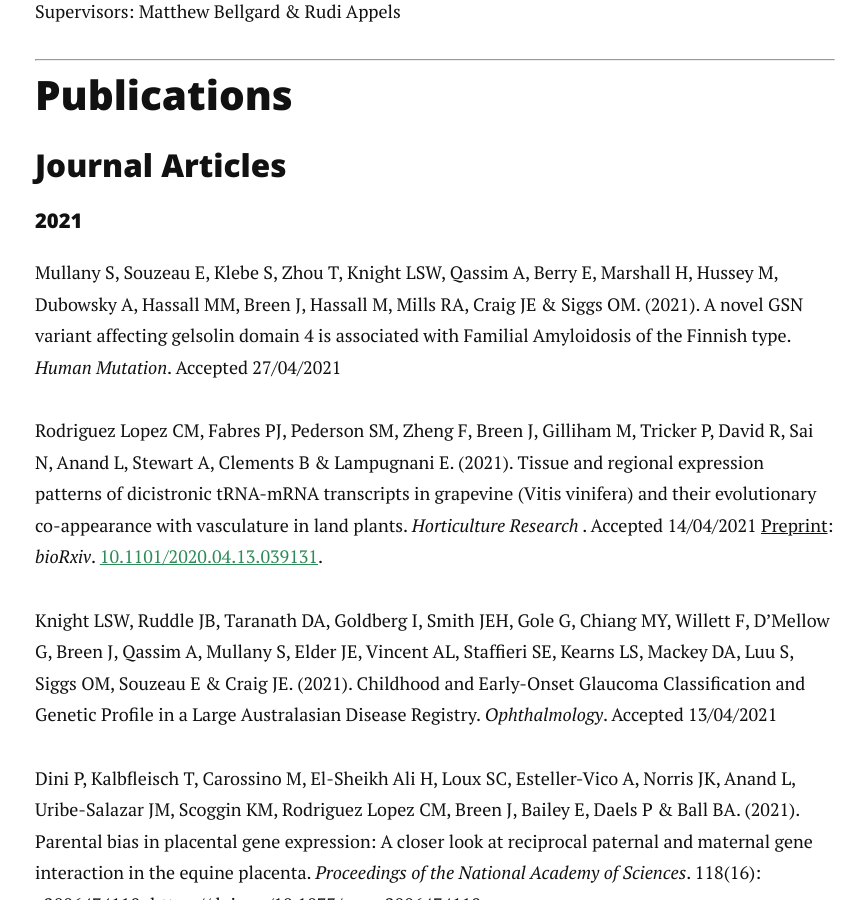
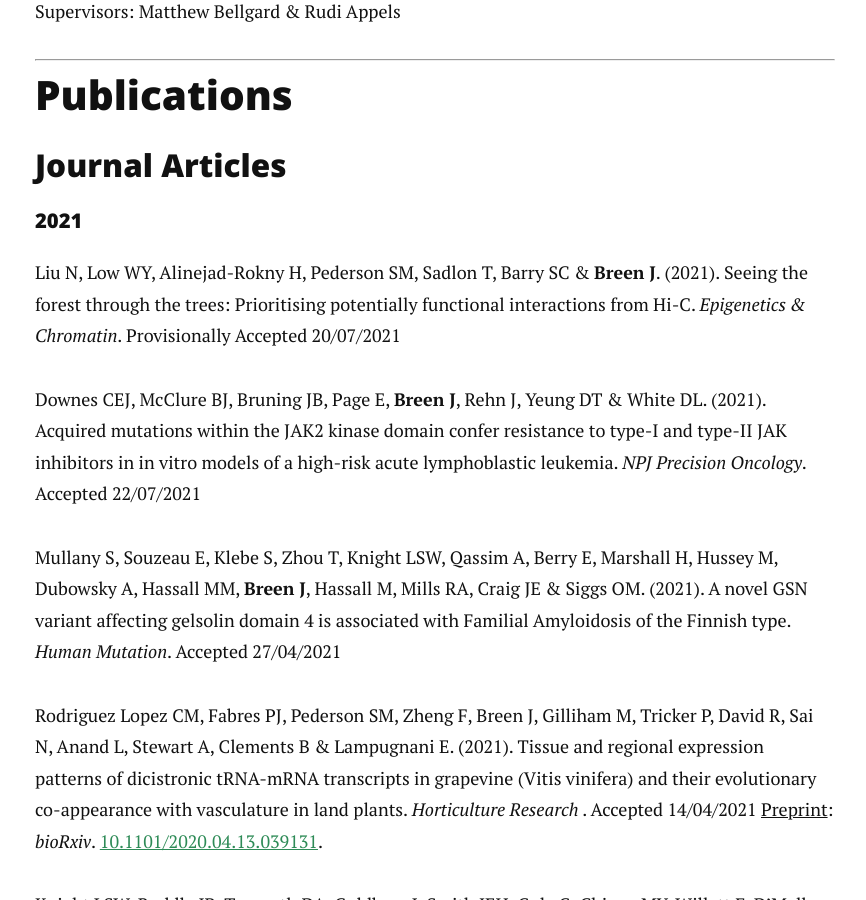
Before and after one commit to jimmybgammyknee/jimmybgammyknee.github.io, a Jekyll site: the page built from cv.md, in a window 1280 px wide and 900 px high, scrolled down 1667 px. Shown: the whole window, without its empty margins (205-1071 px from the left). Built offline with Jekyll 4.4.1, drawn with Linux system fonts in a browser that asks for light colours; nearby versions of some CDN libraries; some of the changed text lies outside the part shown.

Commit message:
new papers

```diff
--- a/cv.md
+++ b/cv.md
@@ -78,7 +78,11 @@ Supervisors: Matthew Bellgard & Rudi Appels <br>
 
 #### 2021
 
-Mullany S, Souzeau E, Klebe S, Zhou T, Knight LSW, Qassim A, Berry E, Marshall H, Hussey M, Dubowsky A, Hassall MM, Breen J, Hassall M, Mills RA, Craig JE & Siggs OM. (2021). A novel GSN variant affecting gelsolin domain 4 is associated with Familial Amyloidosis of the Finnish type. _Human Mutation_. Accepted 27/04/2021
+Liu N, Low WY, Alinejad-Rokny H, Pederson SM, Sadlon T, Barry SC & **Breen J**. (2021). Seeing the forest through the trees: Prioritising potentially functional interactions from Hi-C. _Epigenetics & Chromatin_. Provisionally Accepted 20/07/2021
+
+Downes CEJ, McClure BJ, Bruning JB, Page E, **Breen J**, Rehn J, Yeung DT & White DL. (2021). Acquired mutations within the JAK2 kinase domain confer resistance to type-I and type-II JAK inhibitors in in vitro models of a high-risk acute lymphoblastic leukemia. _NPJ Precision Oncology_. Accepted 22/07/2021
+
+Mullany S, Souzeau E, Klebe S, Zhou T, Knight LSW, Qassim A, Berry E, Marshall H, Hussey M, Dubowsky A, Hassall MM, **Breen J**, Hassall M, Mills RA, Craig JE & Siggs OM. (2021). A novel GSN variant affecting gelsolin domain 4 is associated with Familial Amyloidosis of the Finnish type. _Human Mutation_. Accepted 27/04/2021
 
 Rodriguez Lopez CM, Fabres PJ, Pederson SM, Zheng F, Breen J, Gilliham M, Tricker P, David R, Sai N, Anand L, Stewart A, Clements B & Lampugnani E. (2021). Tissue and regional expression patterns of dicistronic tRNA-mRNA transcripts in grapevine (Vitis vinifera) and their evolutionary co-appearance with vasculature in land plants. _Horticulture Research_ . Accepted 14/04/2021
 <ins> Preprint</ins>: *bioRxiv*. [10.1101/2020.04.13.039131](https://doi.org/10.1101/2020.04.13.039131).
```
Also changed, not shown: other parts of cv.md (+1 -1 lines).
